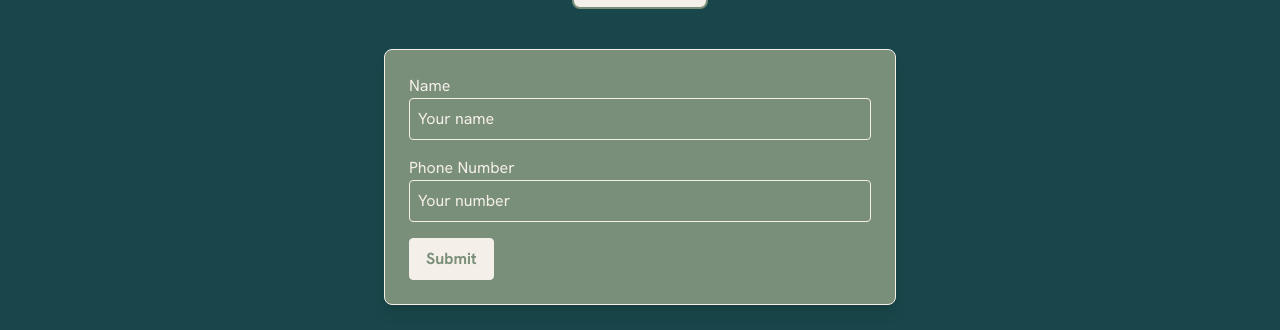
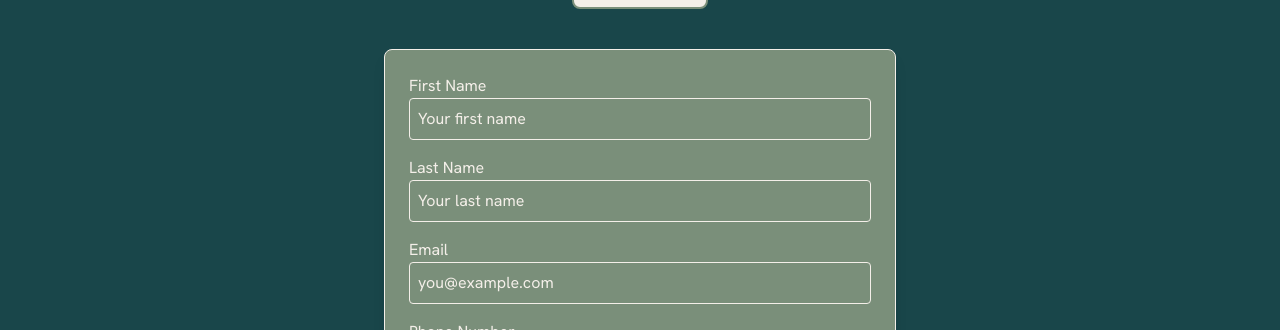
Before and after one commit to jimbobding/the-morris, a Next.js app: page / in a window 1280 px wide. Both pictures are taken after a click on the button "Become a Mate". Shown: the part 6145-6475 px from the top of the page. Built offline with nearby package versions, Linux system fonts and the light colour scheme.

Commit message:
changed mates form

```diff
--- a/src/components/HeroSection.tsx
+++ b/src/components/HeroSection.tsx
@@ -4,7 +4,7 @@ import { PUB_BASE } from "@/constants/imagePaths";
 
 export default function HeroSection() {
   return (
-    <section className="relative min-h-screen flex justify-center items-center overflow-hidden">
+    <section className="relative min-h-screen flex justify-center items-center overflow-hidden" id="">
       {/* Background image */}
       <Image
         src="/images/venue-images/pub/backgrounds/solo_diamond_charcoal.jpg"
--- a/src/components/MatesMorris.tsx
+++ b/src/components/MatesMorris.tsx
@@ -29,7 +29,6 @@ export default function MatesMorris() {
         setStatus("SUCCESS");
         form.reset();
 
-        // Auto-close form after 2 seconds
         setTimeout(() => {
           setIsOpen(false);
           setStatus("IDLE");
@@ -48,12 +47,7 @@ export default function MatesMorris() {
       style={{ backgroundColor: "#19464a", color: "#a8cab6" }}
       id="Mates"
     >
-      <h2
-        className="text-4xl font-bold mb-6 text-center"
-        style={{ WebkitTextStroke: "1px rgba(0,0,0,0.6)" }}
-      >
-        Mates of Morris
-      </h2>
+      <h2 className="text-4xl font-bold mb-6 text-center">Mates of Morris</h2>
 
       <p
         className="text-center max-w-2xl mb-6"
@@ -130,12 +124,33 @@ export default function MatesMorris() {
             noValidate
           >
             <label className="flex flex-col">
-              Name
+              First Name
               <input
-                name="name"
+                name="firstName"
                 required
                 className="border border-[#F4EFE9] bg-transparent text-[#F4EFE9] p-2 rounded placeholder-[#F4EFE9]"
-                placeholder="Your name"
+                placeholder="Your first name"
+              />
+            </label>
+
+            <label className="flex flex-col">
+              Last Name
+              <input
+                name="lastName"
+                required
+                className="border border-[#F4EFE9] bg-transparent text-[#F4EFE9] p-2 rounded placeholder-[#F4EFE9]"
+                placeholder="Your last name"
+              />
+            </label>
+
+            <label className="flex flex-col">
+              Email
+              <input
+                name="email"
+                type="email"
+                required
+                className="border border-[#F4EFE9] bg-transparent text-[#F4EFE9] p-2 rounded placeholder-[#F4EFE9]"
+                placeholder="you@example.com"
               />
             </label>
 
@@ -147,6 +162,16 @@ export default function MatesMorris() {
                 required
                 className="border border-[#F4EFE9] bg-transparent text-[#F4EFE9] p-2 rounded placeholder-[#F4EFE9]"
                 placeholder="Your number"
+              />
+            </label>
+
+            <label className="flex flex-col">
+              Birthday
+              <input
+                name="birthday"
+                type="date"
+                required
+                className="border border-[#F4EFE9] bg-transparent text-[#F4EFE9] p-2 rounded placeholder-[#F4EFE9]"
               />
             </label>
 
```
